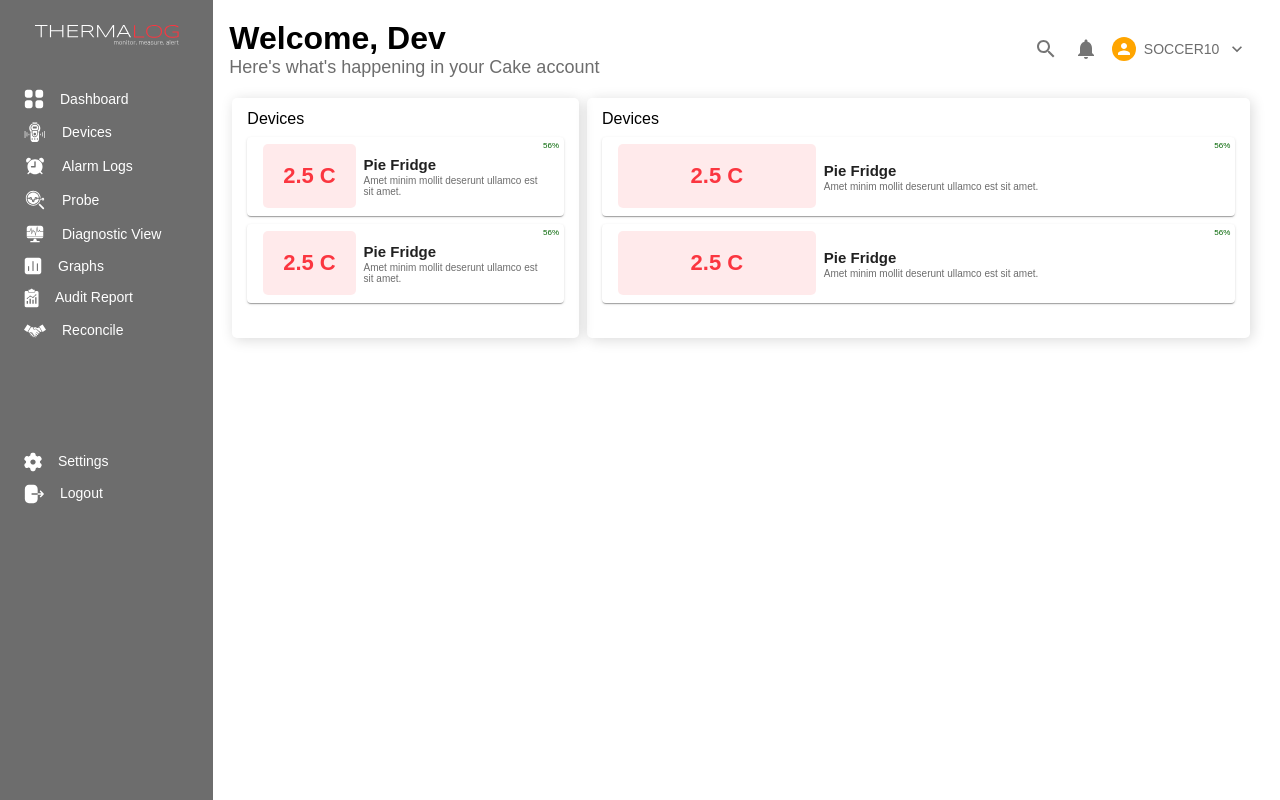
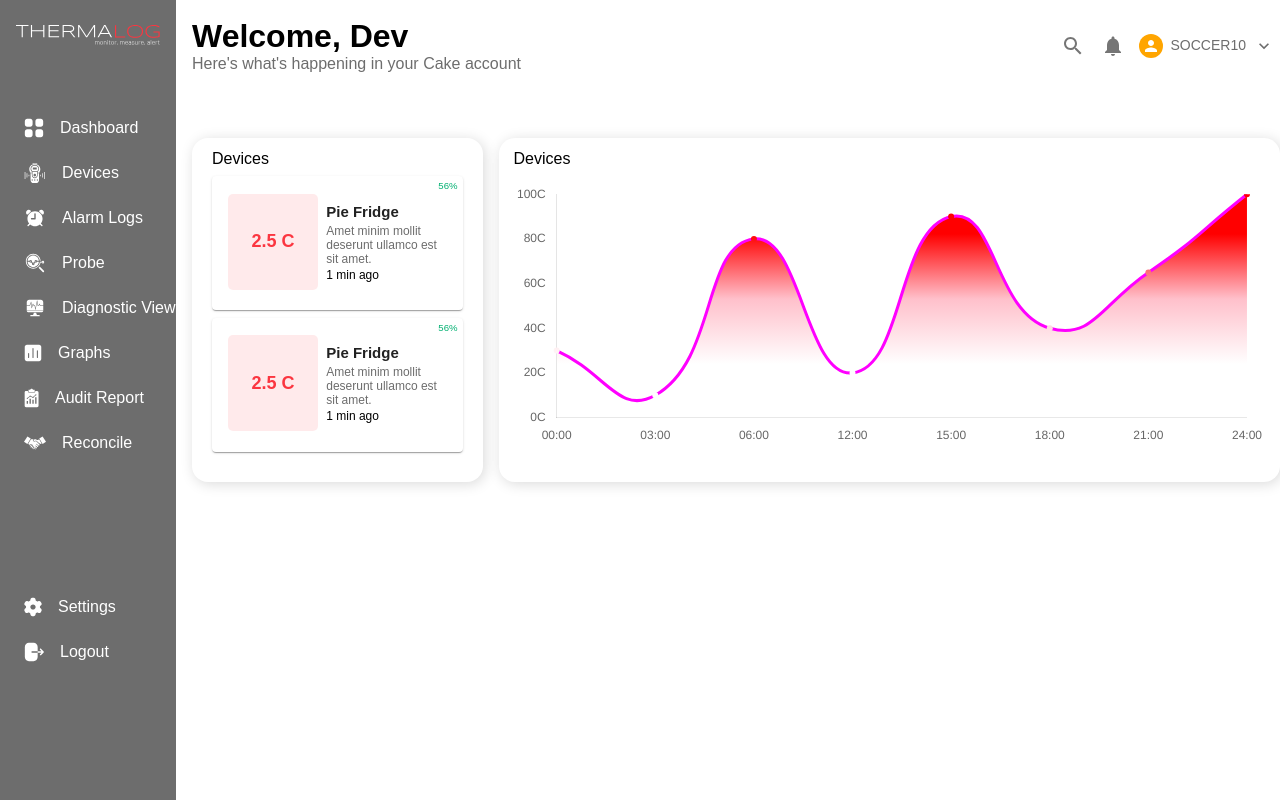
Before and after one commit to zohran/Thermalog-Dashboard, a React (Create React App) app: page / in a window 1280 px wide. Built offline with nearby package versions, Linux system fonts and the light colour scheme.

Commit message:
Chart is done

```diff
--- a/package.json
+++ b/package.json
@@ -2,6 +2,7 @@
   "name": "thermalog-dashboard",
   "version": "0.1.0",
   "private": true,
+
   "dependencies": {
     "@emotion/react": "^11.10.4",
     "@emotion/styled": "^11.10.4",
@@ -34,7 +35,6 @@
     "react-redux": "^8.0.2",
     "react-router-dom": "^6.3.0",
     "react-scripts": "5.0.1",
-    "Utils": "^1.0.39",
     "web-vitals": "^2.1.4",
     "yup": "^0.32.11"
   },
@@ -61,5 +61,7 @@
       "last 1 firefox version",
       "last 1 safari version"
     ]
+  },
+  "devDependencies": {
   }
 }
--- a/src/App.css
+++ b/src/App.css
@@ -9,36 +9,42 @@
     margin-top: 25px;
     margin-bottom: 35px;
 }
+
+
 .topbar{
     height: fit-content;
-    margin-top: 20px;
+    margin-top: 1.1rem;;
 
 }
 
 
 .dashtop-left, .dashtop-right{
     box-shadow: 2px 2px 14px rgba(0, 0, 0, 0.15);
-    border-radius: 5px;
+    border-radius: 16px;
+    height: 43vh;
 }
 
 @media  (min-width: 600px) and (max-width:900px){
 
     .logo{
         width:6rem ;
-    }
 
-    .topbar{
-        margin-top: 26px;
-        width:100%;
     }
 
    .a{
     width: 100%;
     align-self: flex-start;
    }
+   .dashtop-left{
+    flex:3
+   }
+   .dashtop-right{
+    display: none;
+   }
+
+}
 
 
-}
 
 .css-1qya5ar-MuiGrid-root{
     -webkit-flex-wrap: none;
--- a/src/App.js
+++ b/src/App.js
@@ -10,17 +10,17 @@ import { Typography } from '@mui/material';
 function App() {
   return (
     // <AreaChart/>
-   <Box sx={{ flexGrow:1, }}>
-      <Grid container gap={2}>
-        <Grid item lg={2}  xs={2} sx={{ height:"100vh"}}>
+  //  <Box sx={{ flexGrow:1, }}>
+      <Grid display="flex" flexDirection="row" gap={2}>
+        <Grid item  sx={{ height:"100vh"}}>
           <Sidebar/>
         </Grid>
-        <Grid item display="flex" sx={{flexFlow:"column"}} height="100%" >
+        <Grid item display="flex" flexDirection="column" alignItems="center"   >
           <Topbar />
           <Feed />
         </Grid>
       </Grid>
-   </Box>
+  //  </Box>
   );
 }
 
--- a/src/components/Dashboard/dash_top.js
+++ b/src/components/Dashboard/dash_top.js
@@ -1,20 +1,22 @@
 import { Grid, Typography } from '@mui/material'
 import MyCard from '../../reusable/card'
+import AreaChart from '../../reusable/areaChart'
 import React from 'react'
+import { Box } from '@mui/system'
 
 function DashTop() {
   return (
-    <Grid className="dashtop" display="flex" flex-direction="row" gap={1} padding="0 3px" width="100%" height="15rem">
-        <Grid item className="dashtop-left" display="flex" flex={1} gap={1} width="100%" height="100%" flexDirection="column" p="12px 15px 35px" >
-
+    <Grid container className="dashtop" gap={2} display="flex" height="50%" flex-direction="row">
+        <Grid item className="dashtop-left" display="flex" flex={1}  gap={1}   flexDirection="column" p="12px 20px 30px" >
             <Typography  className="dashtop-left-devices"  variant="devices">Devices</Typography>
             <MyCard/>
             <MyCard/>
         </Grid>
-        <Grid item className="dashtop-right" display="flex" flex={2} gap={1} width="100%" height="100%" flexDirection="column" p="12px 15px 35px" >
+        <Grid item className="dashtop-right" display="flex" flex={3}   gap={2}  flexDirection="column"    p="12px 15px 35px" >
             <Typography  className="dashtop-left-devices"  variant="devices">Devices</Typography>
-            <MyCard/>
-            <MyCard/>
+            <Box display="flex" width="100%" height="100%">
+              <AreaChart/>
+            </Box>
         </Grid>
     </Grid>
   )
--- a/src/layout/feed.js
+++ b/src/layout/feed.js
@@ -4,7 +4,7 @@ import React from 'react'
 
 function feed() {
   return (
-    <Grid sx={{mt:"20px"}} >
+    <Grid container width="85vw" mt="4rem" height="fit-content"  >
       <Dashboard />
     </Grid>
   )
--- a/src/layout/sidebar.js
+++ b/src/layout/sidebar.js
@@ -13,7 +13,7 @@ const ComponentsList= styled(Typography)(theme=>({
   width:"100%",
   overflow:"hidden",
 
-  gap:2,
+  gap:5,
 
   '@media (min-width:600px) and (max-width:900px)':{
     padding:"10px 15px"
@@ -29,7 +29,8 @@ const ComponentsList= styled(Typography)(theme=>({
 const Component= styled(Box)(theme=>({
   display:"flex",
   padding:"5px 24px",
-  width:"100%" ,
+  width:"90%" ,
+  height:"30px",
   overflow:"hidden" ,
   alignItems:"center",
   color:"#FFFFFF",
@@ -42,11 +43,11 @@ const Component= styled(Box)(theme=>({
 }))
 export default function sidebar() {
   return (
-    <Grid className="sidebar" container display="flex" flexDirection="column" alignItems="center"  sx={{bgcolor:"primary.main", height:"100vh", width:"inherit"}}>
+    <Grid className="sidebar" container display="flex" flexDirection="column" alignItems="center"  gap={3} sx={{bgcolor:"primary.main", height:"100vh", width:"fit-content"}}>
       <Grid  item  >
         <img src="/assets/logo.svg" className="logo" alt="Logo"   />
       </Grid>
-      <Grid item display="flex" width="100%" >
+      <Grid item display="flex" width="100%">
         <ComponentsList  >
         {
           ScreenRoutes.map(sc=><Component >
--- a/src/layout/topbar.js
+++ b/src/layout/topbar.js
@@ -33,9 +33,8 @@ const TopbarRight= styled(Button)(theme=>({
 
 
 function topbar() {
-
   return (
-    <Grid container className="topbar" width="80vw" display="flex" justifyContent="space-between">
+    <Grid container className="topbar" display="flex" flexDirection="row" justifyContent="space-between">
       <Grid item>
           <Typography className="topbar-left-user" variant='h1'>
             Welcome, Dev
@@ -45,7 +44,7 @@ function topbar() {
           </Typography>
       </Grid>
       <Grid item display="flex" alignItems="center">
-        <Stack direction="row" className="topbar-right-icons" sx={{display:{xs:"none",sm:"block"}}}>
+        <Stack direction="row" className="topbar-right-icons" >
           <IconButton>
             <SearchIcon/>
           </IconButton>
--- a/src/reusable/areaChart.js
+++ b/src/reusable/areaChart.js
@@ -1,76 +1,87 @@
-import React from 'react';
-import Utils from 'Utils';
+import {Line} from 'react-chartjs-2';
 import {
-  Chart as ChartJS,
+  Chart as Chartjs,
+  LineElement,
   CategoryScale,
   LinearScale,
   PointElement,
+  Filler,
+} from 'chart.js';
+import { Gradient } from '@mui/icons-material';
+import { getInitColorSchemeScript } from '@mui/system';
+
+Chartjs.register(
+  Filler,
   LineElement,
-  Title,
-  Tooltip,
-  Legend,
-} from 'chart.js';
-import { Line } from 'react-chartjs-2';
-import { red } from '@mui/material/colors';
-
-
-ChartJS.register(
   CategoryScale,
   LinearScale,
   PointElement,
-  LineElement,
-  Title,
-  Tooltip,
-  Legend
-);
+)
+const areaChart=()=> {
 
-export const options = {
+  const getBGColor=()=>{
+    const ctx=document.getElementById("myChart").getContext("2d");
+    let gradient=ctx.createLinearGradient(0,50,0,180);
+    gradient.addColorStop(0,"red");
+    gradient.addColorStop(0.5,"pink");
+    gradient.addColorStop(1,"white");
 
-        responsive: true,
-        legend: {
-            position: 'bottom',
-        },
-        hover: {
-            mode: 'label'
-        },
-        scales: {
-            xAxes: [{
-                    display: true,
-                    scaleLabel: {
-                        display: true,
-                        labelString: 'Month'
-                    }
-                }],
-            yAxes: [{
-                    display: true,
-                    ticks: {
-                        beginAtZero: true,
-                        steps: 10,
-                        stepValue: 5,
-                        max: 100
-                    }
-                }]
-        },
-};
+    return gradient;
+  }
+
+  const data={
+    labels:["00:00", "03:00", "06:00","12:00","15:00","18:00","21:00","24:00"],
+    datasets:[{
+      data:[30,10,80,20,90,40,65,100],
+      borderColor:"magenta",
+      pointBorderColor:"transparent",
+      pointFillCOlor:"transparent",
+      backgroundColor:getBGColor,
+      pointBorderWidth:5,
+      fill:'start',
+      tension:0.5,
 
 
-export const data = {
- labels:['January','February','March','April','May','June','July','August','September','October','November','December'],
-  datasets: [
-    {
-        label: 'My First Dataset',
-        data: [1,6,3,8,4,4,66,7],
-        fill: true,
-        borderColor: 'rgb(75, 192, 192)',
-        tension: 0.4,
+
+    }]
+  }
+  const options={
+    responsive: true,
+    plugins:{
+      legend:"true",
+    },
+    maintainAspectRatio:false,
+    scales:{
+      x:{
+        grid:{
+          display:false,
+        },
+
+      },
+      y:{
+        grid:{
+          display:false,
+        },
+        min:0,
+        max:100,
+        ticks:{
+          stepSize:20,
+          callback:v=> v+"C"
+        }
+      }
+    }
+  };
 
 
-    },
-  ],
-};
+  return  <Line  id="myChart" data={data} options={options}/>
 
-const areaChart=()=> {
-  return <Line options={options} data={data} />;
+  // <div  style={{display:"flex", margin:"auto", justifyContent:"center", width:"100%", height:"100%", alignItems:"center"}}>
+  //     <div style={{margin:"auto", backgroundColor:"Black"}}>
+  //       <Line  id="myChart"  data={data}options={options}/>
+  //     </div>
+  //     </div>
+
+
 }
 
 export default areaChart;
--- a/src/reusable/card.js
+++ b/src/reusable/card.js
@@ -3,16 +3,17 @@ import React from 'react'
 
 function myCard() {
   return (
-    <Card className="dashtop-left-card"  display="flex" sx={{ height:"50%"}}   >
-                <Typography className="dashtop-left-card-battery"   display="flex" sx={{fontSize:"0.5rem",justifyContent:"flex-end", color:"darkgreen", mt:"3px", mr:"5px", mb:"-16px"}}>56%</Typography>
-                <CardContent className="dashtop-left-card-content" sx={{height:"5rem"}}  >
-                  <Stack className="dashtop-left-card-content-container"  display="flex" gap={1}  flexDirection="row" alignItems="center" sx={{height:"3rem"}}   >
-                        <Stack  className="dashtop-left-card-box" display="flex" flex={1} justifyContent="center" alignItems="center" height="4rem" sx={{backgroundColor:   "rgba(251, 54, 64, 0.1)", borderRadius:"5px"}}>
+    <Card className="dashtop-left-card"  display="flex" alignItems="center">
+      <Typography className="dashtop-left-card-battery"   display="flex" sx={{fontSize:"0.6rem",justifyContent:"flex-end", color:"#00B071", mt:"3px", mr:"5px", mb:"-16px"}}>56%</Typography>
+      <CardContent className="dashtop-left-card-content"  display=" flex" >
+        <Stack className="dashtop-left-card-content-container" display="flex"  gap={1} alignSelf="center" flexDirection="row" alignItems="center"  >
+              <Stack  className="dashtop-left-card-box" display="flex" flex={1.5} justifyContent="center" alignItems="center"  height="6rem"   sx={{backgroundColor:   "rgba(251, 54, 64, 0.1)", borderRadius:"5px" }}>
                   <Typography variant="temp" >2.5 C</Typography>
               </Stack>
-                        <Stack className="dashtop-left-card-desc"  display="flex" flex={2}  justifyContent="center"   >
+              <Stack className="dashtop-left-card-desc"  display="flex" flex={2} height="5rem" justifyContent="space-between"   >
                   <Typography  className='a' variant='card_title'>Pie Fridge</Typography>
                   <Typography variant='card_desc' color="primary.main">Amet minim mollit deserunt ullamco est sit amet.</Typography>
+                  <Typography   variant='card_desc' color="black">1 min ago</Typography>
               </Stack>
           </Stack>
       </CardContent>
--- a/src/theme.js
+++ b/src/theme.js
@@ -27,14 +27,6 @@ const theme=createTheme({
           '@media (min-width:600px) and (max-width:900px)': {
             fontSize: '1.5rem',
           },
-          '@media (min-width:300px) and (max-width:600px)': {
-            fontSize: '1rem',
-
-          },
-          '@media (max-width:300px) ': {
-            fontSize: '0.625rem',
-          },
-
         },
         h2:{
           fontSize: '0.625rem',
@@ -48,17 +40,11 @@ const theme=createTheme({
           },
         },
         h3:{
-          fontSize: '1.125rem',
+          fontSize: '1rem',
           fontWeight: '300',
 
           '@media (min-width:600px) and (max-width:900px)': {
-            fontSize: '1rem',
-          },
-          '@media (min-width:300px) and (max-width:600px)': {
-            fontSize: '0.7rem',
-          },
-          '@media (max-width:300px) ': {
-            fontSize: '0.4rem',
+            fontSize: '0.825rem',
           },
         },
         h6:{
@@ -68,26 +54,14 @@ const theme=createTheme({
           '@media (min-width:600px) and (max-width:900px)': {
             fontSize: '1rem',
           },
-          '@media (min-width:300px) and (max-width:600px)': {
-            fontSize: '0.7rem',
-          },
-          '@media (max-width:300px) ': {
-            fontSize: '0.3rem',
-          },
         },
         side:{
-          fontSize: '0.875rem',
+          fontSize: '1rem',
           fontWeight: '300',
           lineHeight: '1.18rem',
           fontFamily:"Manrope, sans-serif",
           '@media (min-width:600px) and (max-width:900px)': {
-            fontSize: '1rem',
-          },
-          '@media (min-width:300px) and (max-width:600px)': {
-            fontSize: '0.7rem',
-          },
-          '@media (max-width:300px) ': {
-            fontSize: '0.3rem',
+            fontSize: '0.625rem',
           },
         },
         devices:{
@@ -111,7 +85,7 @@ const theme=createTheme({
             },
         },
         card_desc:{
-          fontSize: '10px',
+          fontSize: '12px',
           fontFamily:"Manrope, sans-serif",
           fontWeight: '400',
           width:"100%",
@@ -121,15 +95,15 @@ const theme=createTheme({
           },
         },
         temp:{
-          fontSize: '22px',
+          fontSize: '18px',
           fontFamily:"Manrope, sans-serif",
           fontWeight: '600',
-          lineHeight:'36px',
+          // lineHeight:'36px',
           color:"#FB3640",
           '@media (min-width:600px) and (max-width:900px)': {
-            fontSize: '18px',
+            fontSize: '10px',
           },
-        }
+        },
       },
 
 })
```
Also changed, not shown: 1 other file (tests, documents, lock files or other folders). Lines whose indentation alone changed are shown as unchanged.
